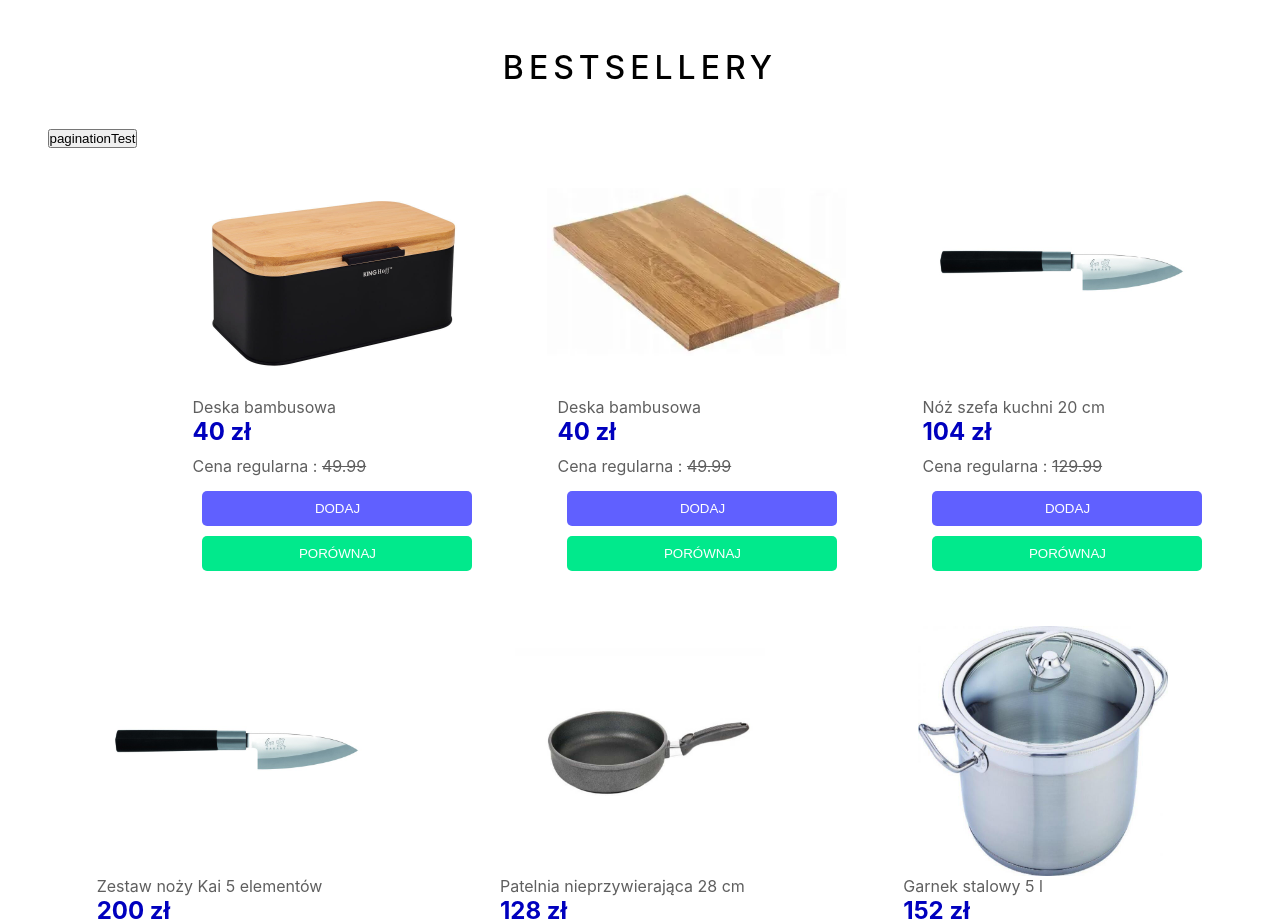
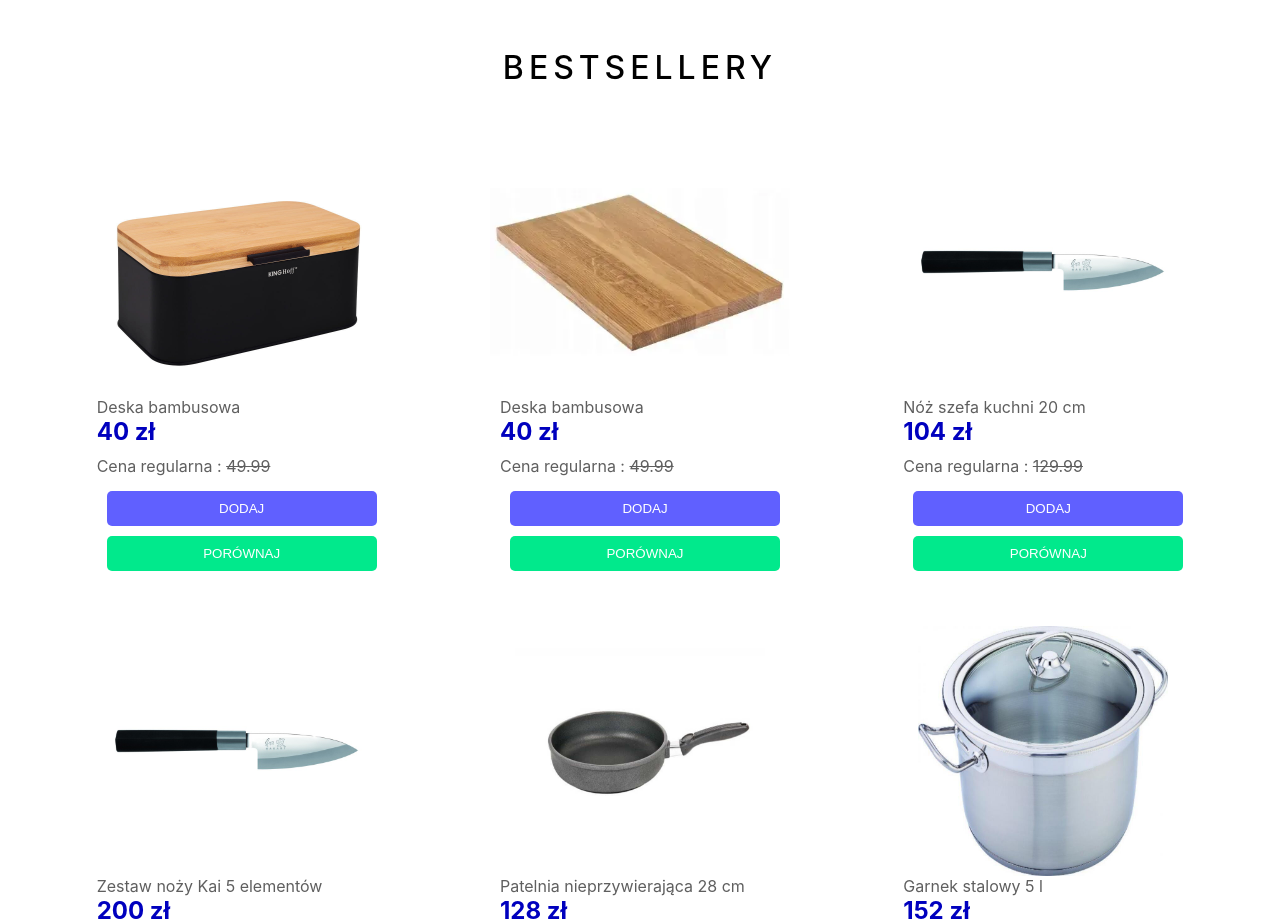
Before and after one commit to marcinoles87/my-app2, a React (Create React App) app: page / in a window 1280 px wide. Shown: the part 823-1747 px from the top of the page. Built offline with nearby package versions, Linux system fonts and the light colour scheme.

Commit message:
add code

```diff
--- a/src/Database/Database.jsx
+++ b/src/Database/Database.jsx
@@ -185,38 +185,38 @@ const database2 = [
 
     }
 
-    const paginationAdd = () =>{
+    // const paginationAdd = () =>{
 
-      console.log('w srodku')
+    //   console.log('w srodku')
 
-        const databasePagination = database2
-        let databaseLength = databasePagination.length
+    //     const databasePagination = database2
+    //     let databaseLength = databasePagination.length
 
-                const p1 = databasePagination.slice(0,4)
-                const p2 = databasePagination.slice(4,8)
-                const p3 = databasePagination.slice(8,12)
-                const p4 = databasePagination.slice(12,17)
+    //             const p1 = databasePagination.slice(0,4)
+    //             const p2 = databasePagination.slice(4,8)
+    //             const p3 = databasePagination.slice(8,12)
+    //             const p4 = databasePagination.slice(12,17)
 
 
-           const mapPag = []
+    //        const mapPag = []
 
-           setPagiantion(mapPag)
+    //        setPagiantion(mapPag)
 
-          for( let i = 0; i<=databaseLength/4 ; i++){
-            const minArray = i*4
-            const maxArray = minArray+4
-            const e1 = databasePagination.slice(minArray,maxArray)
-            mapPag.push( <button onClick={ (e) => setDatabase(e1)}>{i}</button>)
+    //       for( let i = 0; i<=databaseLength/4 ; i++){
+    //         const minArray = i*4
+    //         const maxArray = minArray+4
+    //         const e1 = databasePagination.slice(minArray,maxArray)
+    //         mapPag.push( <button onClick={ (e) => setDatabase(e1)}>{i}</button>)
 
-          }
+    //       }
 
-        }
+    //     }
 
 
   return (
     <>
 
-      <div className='pagination'>
+      {/* <div className='pagination'>
               <ul>
                 {pagination.map( (item,index) =>{
                   return(
@@ -229,7 +229,7 @@ const database2 = [
               <button onClick={paginationAdd}>paginationTest</button>
 
               <p id='demo'></p>
-            </div>
+            </div> */}
 
 
         {database.map( (item,index) => {
--- a/src/Database/Pagination.jsx
+++ b/src/Database/Pagination.jsx
@@ -38,6 +38,10 @@ function Pagination({database ,setDatabase}) {
             mapPag.push( <button onClick={ () => setDatabase(e1)}>{i}</button>)
             console.log(mapPag)
 
+            if(i ===0){
+              setDatabase(database)
+            }
+
           }
 
         }
```
